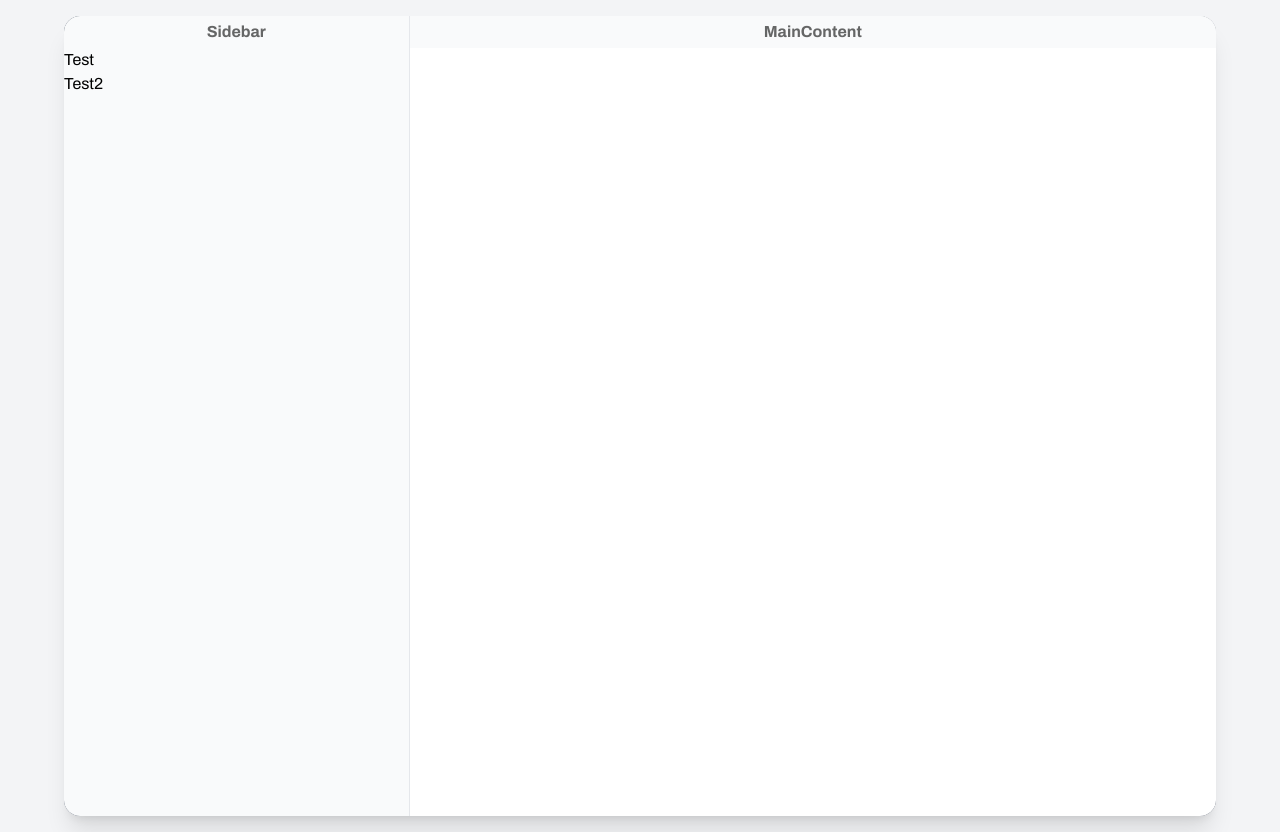
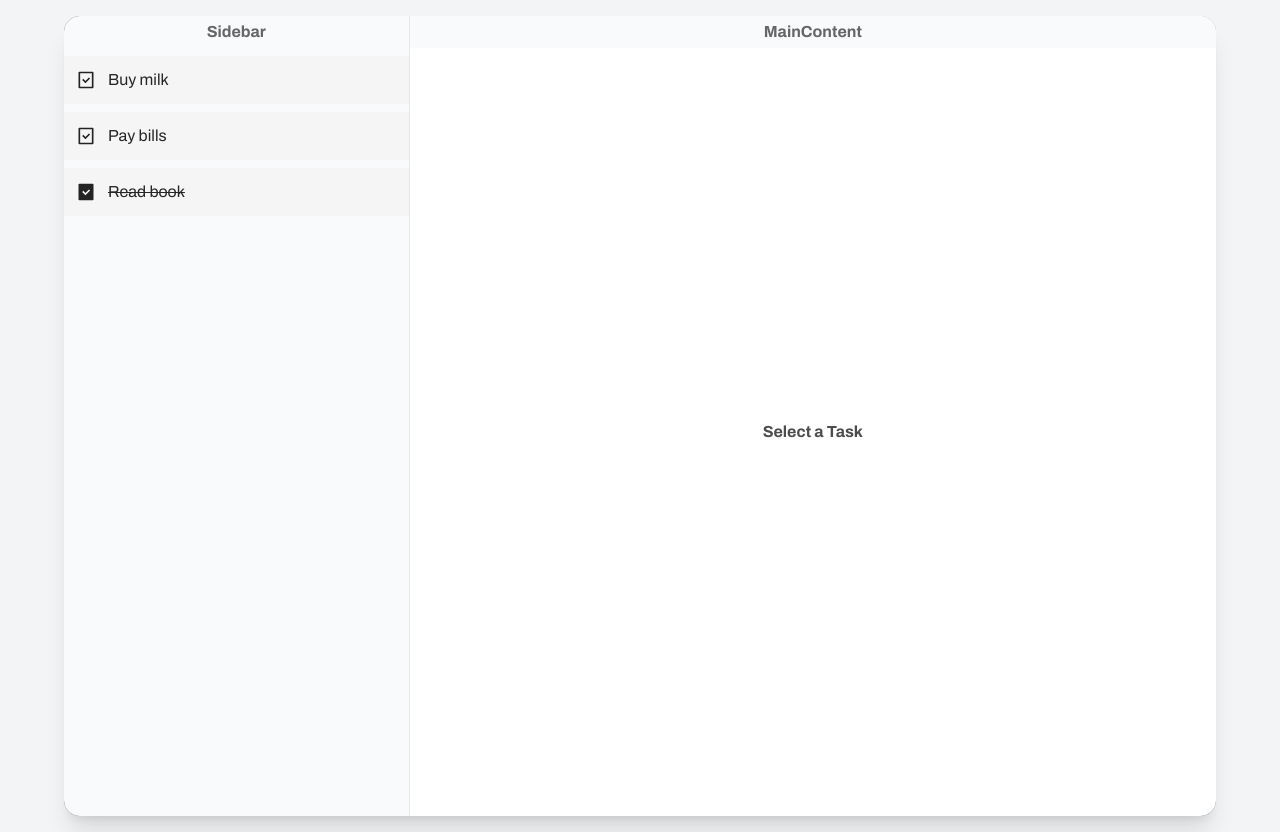
Before and after one commit to itsRev1L/TodoList, a React (Vite) app: page / in a window 1280 px wide. Built offline with nearby package versions, Linux system fonts and the light colour scheme.

Commit message:
task Completed method

```diff
--- a/package.json
+++ b/package.json
@@ -16,6 +16,7 @@
     "@tailwindcss/vite": "^4.2.1",
     "react": "^19.2.0",
     "react-dom": "^19.2.0",
+    "react-icons": "^5.5.0",
     "tailwindcss": "^4.2.1"
   },
   "devDependencies": {
--- a/src/Components/Layout/MainContent.jsx
+++ b/src/Components/Layout/MainContent.jsx
@@ -1,13 +1,27 @@
 import React from 'react'
+import TodoDetails from '../Todo/TodoDetails'
 
-const MainContent = () => {
+const MainContent = ({ selectedTodo }) => {
   return (
-    <>
-      <div>
+    <div className="h-full flex flex-col">
 
-        <div className='text-center p-1 font-bold bg-[#F9FAFB] text-neutral-800/70'>MainContent</div>
+
+      <div className='text-center p-1 font-bold bg-[#F9FAFB] text-neutral-800/70'>
+        MainContent
       </div>
-    </>
+
+
+      <div className="flex-1">
+        {selectedTodo ? (
+          <TodoDetails Todo={selectedTodo} />
+        ) : (
+          <div className='flex justify-center items-center font-bold h-full'>
+            <h1 className='text-black/70'>Select a Task</h1>
+          </div>
+        )}
+      </div>
+
+    </div>
   )
 }
 
--- a/src/Components/Layout/Sidebar.jsx
+++ b/src/Components/Layout/Sidebar.jsx
@@ -1,11 +1,12 @@
 import React from 'react'
 import TodoList from '../Todo/TodoList'
 
-const Sidebar = ({ Todos }) => {
+const Sidebar = ({ Todos, onSelectTodo, toggleComplete }) => {
   return (
     <section>
       <h6 className='text-center p-1 font-bold text-neutral-800/70 '>Sidebar</h6>
-      <TodoList Todos={Todos} />
+
+      <TodoList Todos={Todos} onSelectTodo={onSelectTodo} toggleComplete={toggleComplete} />
     </section>
   )
 }
--- /dev/null
+++ b/src/Components/Todo/TodoDetails.jsx
@@ -0,0 +1,22 @@
+import React from 'react'
+
+const TodoDetails = ({ Todo }) => {
+  return (
+    <>
+      <div className="bg-white rounded-lg p-6">
+        <h2 className="text-2xl font-bold text-gray-800 mb-4">
+          {Todo.title}
+        </h2>
+        <p className="text-gray-600 text-lg">
+          {Todo.description}
+        </p>
+        <div className="mt-4 text-sm text-gray-500">
+          وضعیت: {Todo.isCompleted ? 'انجام شده ✅' : 'انجام نشده ⏳'}
+        </div>
+      </div>
+
+    </>
+  )
+}
+
+export default TodoDetails
--- a/src/Components/Todo/TodoList.jsx
+++ b/src/Components/Todo/TodoList.jsx
@@ -1,12 +1,12 @@
 import React from 'react'
 import TodoListItems from './TodoListItems'
 
-const TodoList = ({ Todos }) => {
+const TodoList = ({ Todos, onSelectTodo, toggleComplete }) => {
   return (
     <div>
       {
         Todos.map(Todo => (
-          <TodoListItems key={Todo.id} Todo={Todo} />
+          <TodoListItems key={Todo.id} Todo={Todo} onSelectTodo={onSelectTodo} toggleComplete={toggleComplete} />
         ))
 
       }
--- a/src/Components/Todo/TodoListItems.jsx
+++ b/src/Components/Todo/TodoListItems.jsx
@@ -1,10 +1,36 @@
 import React from 'react'
+import { FaRegTrashAlt } from "react-icons/fa";
+import { RiTaskLine, RiTaskFill } from "react-icons/ri";
 
-const TodoListItems = ({ Todo }) => {
+const TodoListItems = ({ Todo, onSelectTodo, toggleComplete }) => {
+  const handleComplete = () => {
+    toggleComplete(Todo.id);
+  }
   return (
-    <div>
-      {Todo.title}
-    </div>
+    <div className="group flex items-center justify-between p-3 bg-[#F5F5F5] hover:bg-[#e7e7e7] hover:border-[#4F46E5] transition-all cursor-pointer mb-2 mt-2">
+
+      <button className="text-[#232323] hover:text-[#000000] transition-colors cursor-pointer" onClick={handleComplete}>
+        {
+          Todo.isCompleted ? <RiTaskFill size={20} /> : <RiTaskLine size={20} />
+
+        }
+      </button>
+
+
+
+      <span
+        className={`text-neutral-800 flex-1 text-left pl-3 ${Todo.isCompleted ? "line-through" : ""}`}
+        onClick={() => onSelectTodo(Todo)}
+      >
+        {Todo.title}
+      </span>
+
+      <button className="text-black/80 hover:text-red-600 transition-colors opacity-0 group-hover:opacity-100 cursor-pointer">
+        <FaRegTrashAlt />
+      </button>
+
+    </div >
+
   )
 }
 
--- a/src/Page/Home.jsx
+++ b/src/Page/Home.jsx
@@ -4,21 +4,34 @@ import MainContent from '../Components/Layout/MainContent'
 
 const Home = () => {
 
-  const Todos = [
-    { id: 1, title: "Test", description: "lorem", isCompleted: false },
-    { id: 2, title: "Test2", description: "lorem", isCompleted: false },
-  ]
+  const [Todos, setTodos] = useState([
+    { id: 1, title: "Buy milk", description: "Buy groceries for the week", isCompleted: false },
+    { id: 2, title: "Pay bills", description: "Need to finish the todo app with all features working.", isCompleted: false },
+    { id: 3, title: "Read book", description: "Organize files and folders on desktop and documents.", isCompleted: true },
+  ])
+  const [selectedTodo, setselectedTodo] = useState(null);
+  const toggleComplete = (id) => {
+    setTodos(
+      Todos.map((Todo) => {
+        return Todo.id === id
+          ? { ...Todo, isCompleted: !Todo.isCompleted }
+          : Todo
+      })
+    )
+  }
+
   return (
     <div className="min-h-screen bg-gray-100 flex items-center justify-center p-4 font-sans">
       <div className="flex w-full max-w-6xl h-[800px] bg-gray-700 rounded-2xl shadow-xl overflow-hidden">
 
+
         <div className="w-[30%] bg-[#F9FAFB] border-r border-[#E5E7EB] overflow-y-auto">
-          <Sidebar Todos={Todos} />
+          <Sidebar Todos={Todos} onSelectTodo={setselectedTodo} toggleComplete={toggleComplete} />
         </div>
 
 
         <div className="w-[70%] bg-white overflow-y-auto">
-          <MainContent />
+          <MainContent selectedTodo={selectedTodo} />
         </div>
       </div>
     </div>
```
Also changed, not shown: 1 other file (tests, documents, lock files or other folders).
